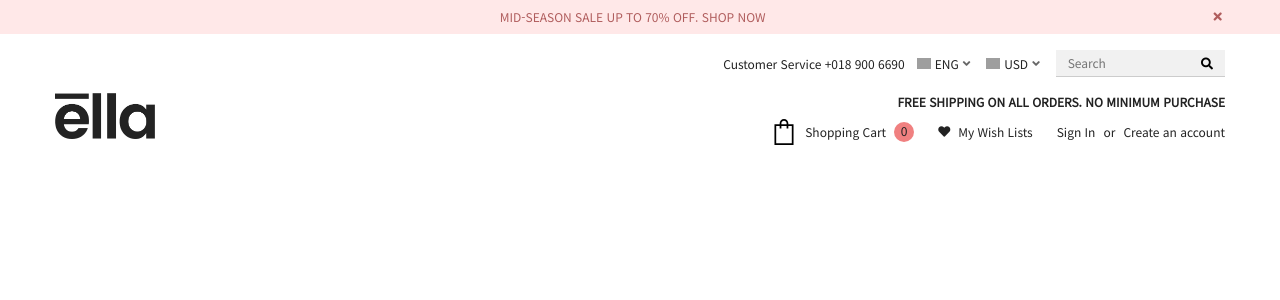
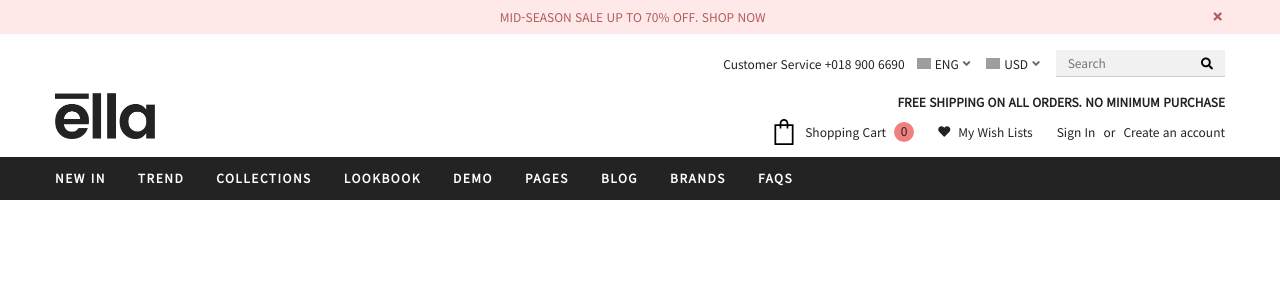
Before and after one commit to doori30/2019-sc-web-ella, a web app: file public/html/main.html in a window 1280 px wide. Shown: the top 300 px of the page. Run offline with its HTML, style and script files only (its server is not run), Linux system fonts and the light colour scheme; grey boxes are pictures that could not be loaded.

Commit message:
tooltip-bar

```diff
--- a/public/css/main.css
+++ b/public/css/main.css
@@ -5,7 +5,29 @@
 	margin: 0 auto;
 }
 
+.underbar {
+	cursor: pointer;
+}
+
+.underbar:after {
+	display: block;
+	content:"";
+	border-bottom: 1px solid #222;
+	width: 0;
+	transition: all 0.5s;
+}
+
+.underbar:hover:after {
+	width: 100%;
+}
+/*
+before: 작업이 끝난 후에
+after: 작업이 닫히기 전에 작업을 실행.
+*/
+
+
 /* header */
+/* banner */
 .top-banner {
 	background-color: #ffe8e8;
 	position: relative;
@@ -168,32 +190,32 @@
 	font-size: 0.75rem;
 }
 
-.top-links > .logo {
+.top-links>.logo {
 	width: 100px;
 }
 
-.top-link > .desc {
+.top-link>.desc {
 	font-weight: bold;
 	text-align: right;
 }
 
-.top-link > .bts {
+.top-link>.bts {
 	display: flex;
 	align-items: center;
 	margin-top: 0.5rem;
 }
 
-.top-link > .bts > li {
+.top-link>.bts>li {
 	display: flex;
 	align-items: center;
 	margin-left: 1rem;
 }
 
-.top-link>.bts>li *{
+.top-link>.bts>li * {
 	margin-left: 0.5rem;
 }
 
-.top-link .rnd-cnt{
+.top-link .rnd-cnt {
 	width: 20px;
 	height: 20px;
 	border-radius: 50%;
@@ -201,16 +223,28 @@
 	text-align: center;
 }
 
-.top-link .underbar {
-	cursor: pointer;
+
+
+/* top-navis */
+.top-navis {
+	background-color: #232323;
+	margin-top: 0.75rem;
+	font-size:0.75rem;
 }
 
-.top-link .underbar > div{
-	border-bottom: 1px solid #222;
-	width: 0;
-	transition: all 1s;
+.top-navis > .top-navi{
+	display: flex;
+	position: relative;
 }
 
-.top-link .underbar:hover > div {
-	width: 100%;
+.top-navis .underbar:after{
+	border-color: #ffff;
 }
+
+.top-navis .navi {
+	padding: 0.75rem 0;
+	margin-right: 2rem;
+	color: #ffff;
+	font-weight:bold;
+	letter-spacing: 1.5px;
+}
--- a/public/html/main.html
+++ b/public/html/main.html
@@ -189,12 +189,25 @@
 						<span class="underbar">My Wish Lists</span>
 					</li>
 					<li>
-						<span class="underbar">Sign In<div></div></span>
+						<span class="underbar">Sign In</span>
 						<span>or</span>
-						<span class="underbar">Create an account<div></div></span>
+						<span class="underbar">Create an account</span>
 					</li>
 				</ul>
 			</div>
+		</div>
+		<ul class="top-navis">
+			<ul class="top-navi wrap">
+				<li class="navi underbar">NEW IN</li>
+				<li class="navi underbar">TREND</li>
+				<li class="navi underbar">COLLECTIONS</li>
+				<li class="navi underbar">LOOKBOOK</li>
+				<li class="navi underbar">DEMO</li>
+				<li class="navi underbar">PAGES</li>
+				<li class="navi underbar">BLOG</li>
+				<li class="navi underbar">BRANDS</li>
+				<li class="navi underbar">FAQS</li>
+			</ul>
 		</div>
 	</header>
 	<script src="../js/main.js"></script>
```
Also changed, not shown: public/img/tooltip-bar.png (added).
